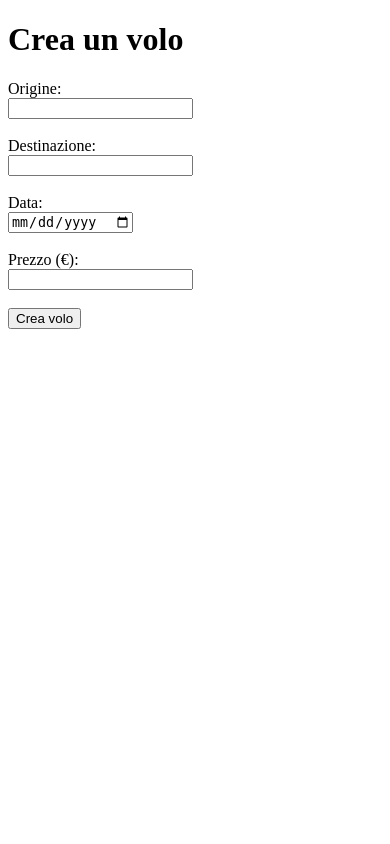
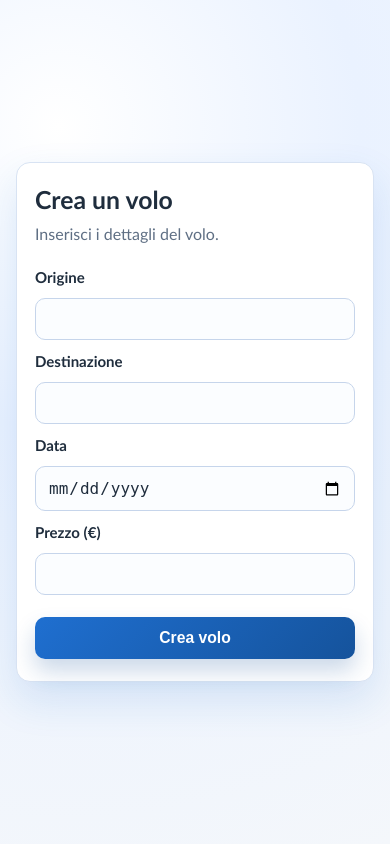
Before and after one commit to giuseppecarbone672/airtpsit5b, a PHP site: page /crea_volo.html in a window 390 px wide. Run offline with PHP 8.4, Linux system fonts and the light colour scheme.

Commit message:
modifica style

```diff
--- a/crea_volo.html
+++ b/crea_volo.html
@@ -2,25 +2,32 @@
 <html lang="it">
 <head>
   <meta charset="UTF-8">
+  <meta name="viewport" content="width=device-width, initial-scale=1.0">
   <title>Crea Volo</title>
+  <link rel="stylesheet" href="./css/crea_volo.css">
 </head>
 <body>
-  <h1>Crea un volo</h1>
+  <main class="container">
+    <section class="card">
+      <h1>Crea un volo</h1>
+      <p class="subtitle">Inserisci i dettagli del volo.</p>
 
-  <form action="crea_volo.php" method="post">
-    <label>Origine:</label><br>
-    <input type="text" name="origine" required><br><br>
+      <form action="crea_volo.php" method="post" class="flight-form">
+        <label for="origine">Origine</label>
+        <input id="origine" type="text" name="origine" required>
 
-    <label>Destinazione:</label><br>
-    <input type="text" name="destinazione" required><br><br>
+        <label for="destinazione">Destinazione</label>
+        <input id="destinazione" type="text" name="destinazione" required>
 
-    <label>Data:</label><br>
-    <input type="date" name="data" required><br><br>
+        <label for="data">Data</label>
+        <input id="data" type="date" name="data" required>
 
-    <label>Prezzo (€):</label><br>
-    <input type="number" name="prezzo" step="0.01" min="0" required><br><br>
+        <label for="prezzo">Prezzo (&euro;)</label>
+        <input id="prezzo" type="number" name="prezzo" step="0.01" min="0" required>
 
-    <button type="submit">Crea volo</button>
-  </form>
+        <button type="submit">Crea volo</button>
+      </form>
+    </section>
+  </main>
 </body>
 </html>
--- /dev/null
+++ b/css/crea_volo.css
@@ -0,0 +1,153 @@
+:root {
+  --bg-light: #f4f7fb;
+  --bg-soft: #eaf2ff;
+  --card-bg: #ffffff;
+  --text: #1f2d3d;
+  --muted: #5f6f84;
+  --primary: #1f6fd0;
+  --primary-dark: #15539c;
+  --border: #d8e3f3;
+  --shadow: 0 18px 40px rgba(31, 111, 208, 0.14);
+}
+
+* {
+  box-sizing: border-box;
+}
+
+body {
+  margin: 0;
+  min-height: 100vh;
+  padding: 24px;
+  display: grid;
+  place-items: center;
+  font-family: "Trebuchet MS", Verdana, sans-serif;
+  color: var(--text);
+  background: radial-gradient(circle at 15% 15%, #ffffff 0%, var(--bg-soft) 38%, var(--bg-light) 100%);
+}
+
+.container {
+  width: min(100%, 600px);
+}
+
+.card {
+  background: var(--card-bg);
+  border: 1px solid var(--border);
+  border-radius: 18px;
+  padding: 30px;
+  box-shadow: var(--shadow);
+}
+
+h1 {
+  margin: 0 0 8px;
+  font-size: clamp(1.55rem, 2vw, 1.95rem);
+}
+
+.subtitle {
+  margin: 0 0 22px;
+  color: var(--muted);
+  line-height: 1.5;
+}
+
+.flight-form {
+  display: grid;
+  gap: 12px;
+}
+
+label {
+  font-weight: 700;
+  font-size: 0.94rem;
+}
+
+input {
+  width: 100%;
+  border: 1px solid #c6d5eb;
+  border-radius: 10px;
+  background: #fbfdff;
+  color: var(--text);
+  font-size: 1rem;
+  padding: 11px 12px;
+  transition: border-color 0.2s ease, box-shadow 0.2s ease, background-color 0.2s ease;
+}
+
+input:focus {
+  outline: none;
+  border-color: var(--primary);
+  box-shadow: 0 0 0 4px rgba(31, 111, 208, 0.16);
+  background: #ffffff;
+}
+
+button,
+.button-link {
+  margin-top: 10px;
+  border: 0;
+  border-radius: 10px;
+  display: inline-flex;
+  align-items: center;
+  justify-content: center;
+  padding: 12px 18px;
+  font-size: 0.98rem;
+  font-weight: 700;
+  text-decoration: none;
+  cursor: pointer;
+  color: #ffffff;
+  background: linear-gradient(135deg, var(--primary), var(--primary-dark));
+  box-shadow: 0 12px 22px rgba(21, 83, 156, 0.22);
+  transition: transform 0.15s ease, filter 0.2s ease;
+}
+
+button:hover,
+.button-link:hover {
+  transform: translateY(-1px);
+  filter: brightness(1.02);
+}
+
+button:active,
+.button-link:active {
+  transform: translateY(0);
+}
+
+.result-grid {
+  display: grid;
+  gap: 10px;
+  margin-bottom: 24px;
+}
+
+.result-item {
+  border: 1px solid var(--border);
+  border-radius: 10px;
+  background: #f8fbff;
+  padding: 10px 12px;
+  display: flex;
+  justify-content: space-between;
+  align-items: center;
+  gap: 10px;
+}
+
+.result-item strong {
+  color: #42556e;
+}
+
+.result-item span {
+  text-align: right;
+  font-weight: 700;
+}
+
+@media (max-width: 560px) {
+  body {
+    padding: 16px;
+  }
+
+  .card {
+    padding: 22px 18px;
+    border-radius: 14px;
+  }
+
+  .result-item {
+    flex-direction: column;
+    align-items: flex-start;
+  }
+
+  .result-item span {
+    text-align: left;
+  }
+}
```
Also changed, not shown: crea_volo.php (+43 -9 lines).
